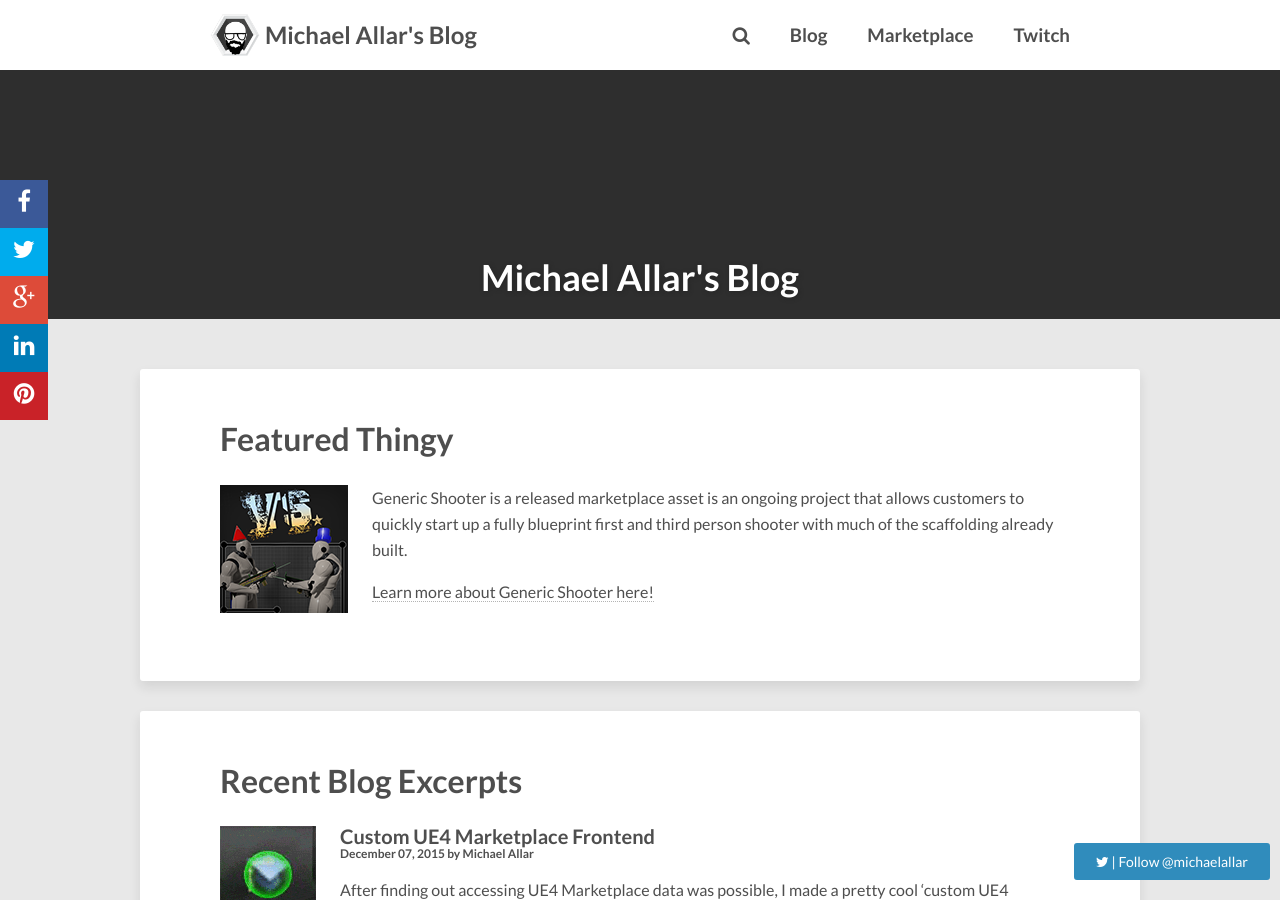
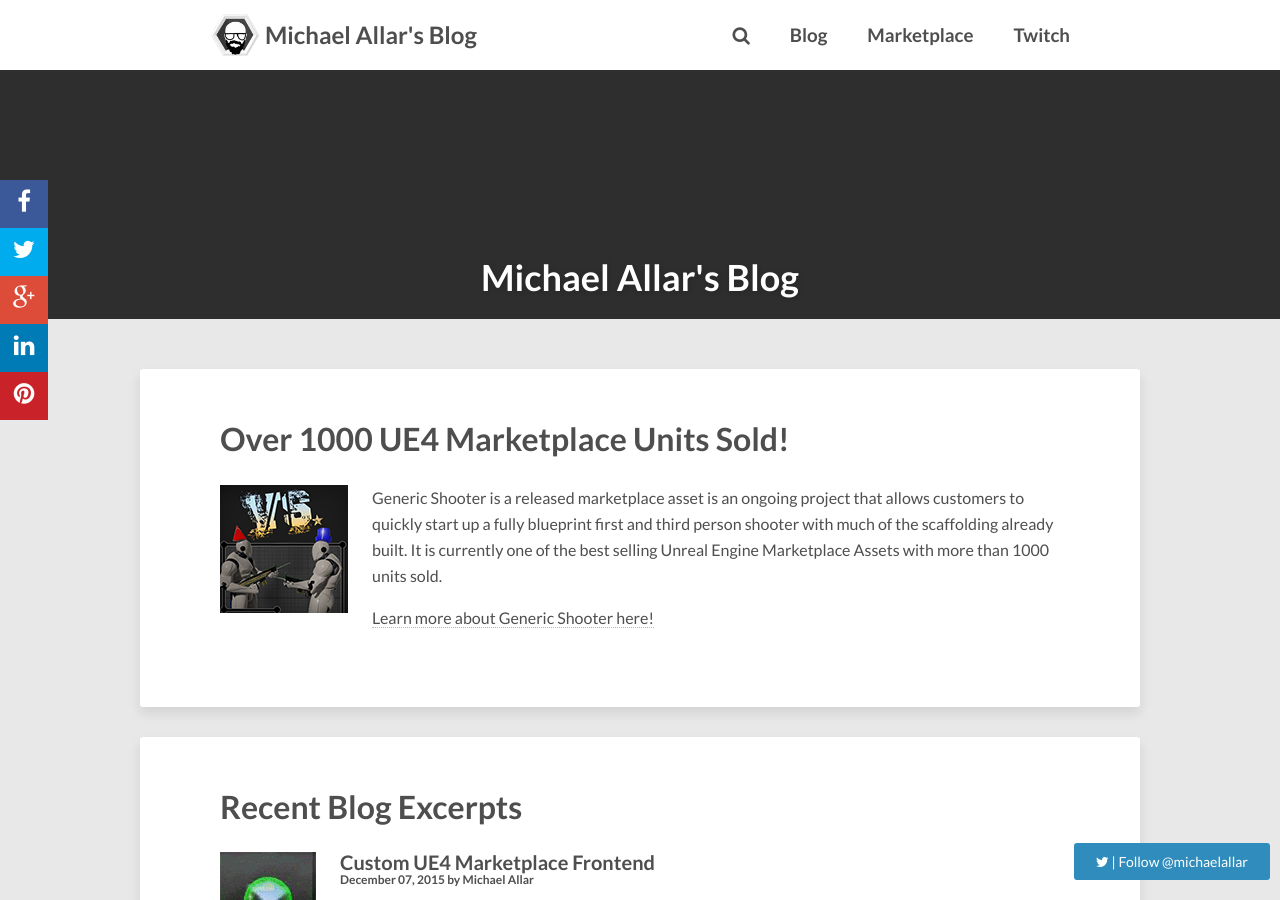
Before and after one commit to Allar/allar.github.io, a Jekyll site: the page built from index.html, in a window 1280 px wide and 900 px high. Built offline with Jekyll 4.4.1, drawn with Linux system fonts in a browser that asks for light colours; nearby versions of some CDN libraries; comment, search, counter and statistics services are not loaded.

Commit message:
Added Lightcraft and Magnopus to clients list

```diff
--- a/_includes/worked-with.html
+++ b/_includes/worked-with.html
@@ -11,6 +11,8 @@
 </div>
 
 <div class="clients">
+	<a href="http://www.magnopus.com"><img src="/assets/clients/magnopus_logo.png"></a>
+	<a href="http://www.lightcrafttech.com/"><img src="/assets/clients/lightcraft_logo.png"></a>
 	<a href="http://www.atari.com"><img src="/assets/clients/Atari_logo.png"></a>
 	<a href="https://www.505games.com/"><img src="/assets/clients/505games_logo.png"></a>
 	<a href="http://utcaerospacesystems.com/"><img src="/assets/clients/utc_logo.png"></a>
--- a/index.html
+++ b/index.html
@@ -9,12 +9,12 @@
 
 <article>
   <div class="featured-header">
-    <h1>Featured Thingy</h1>
+    <h1>Over 1000 UE4 Marketplace Units Sold!</h1>
     <div class="featured-thumbnail">
       <a href="#" title="Generic Shooter"><img src="{{ site.url }}/images/featured/{{ page.featured-image }}"></a>
     </div><!-- /.preview-thumbnail-index -->
     <div class="entry-content">
-      <p>Generic Shooter is a released marketplace asset is an ongoing project that allows customers to quickly start up a fully blueprint first and third person shooter with much of the scaffolding already built.</p>
+      <p>Generic Shooter is a released marketplace asset is an ongoing project that allows customers to quickly start up a fully blueprint first and third person shooter with much of the scaffolding already built. It is currently one of the best selling Unreal Engine Marketplace Assets with more than 1000 units sold.</p>
       <p><a href="https://www.unrealengine.com/marketplace/generic-shooter-sample-project" target="_blank">Learn more about Generic Shooter here!</a></p>
     </div>
     <div class="featured-footer"></div>
```
Also changed, not shown: assets/clients/lightcraft_logo.png (added).
